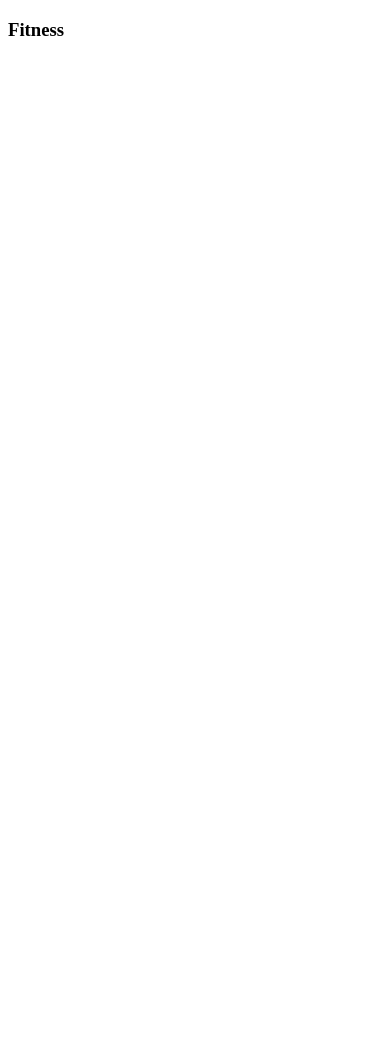
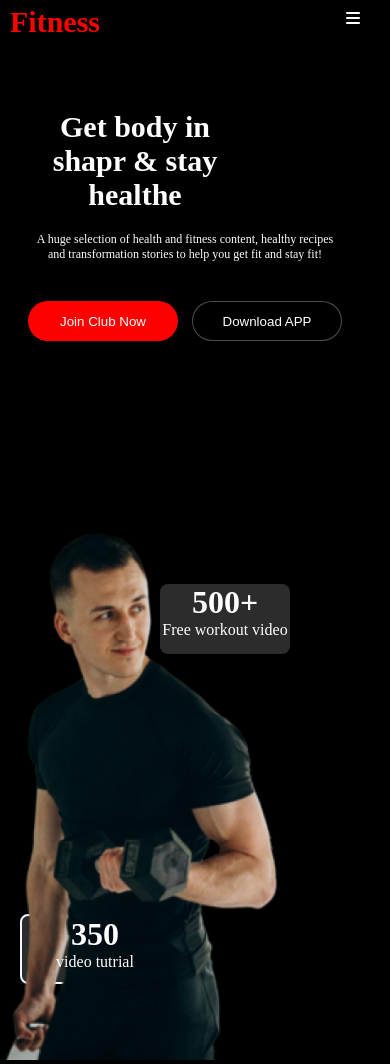
Before and after one commit to salmaakthermim/B10-assignment-2, a plain HTML site: page index.html in a window 390 px wide. Before the commit the page ends 844 px from the top, so only its background shows below. Drawn offline with Linux system fonts and the light colour scheme.

Commit message:
addad the banner section responsive

```diff
--- a/index.html
+++ b/index.html
@@ -3,15 +3,47 @@
 <head>
     <meta charset="UTF-8">
     <meta name="viewport" content="width=device-width, initial-scale=1.0">
-    <title>Assignment</title>
+    <title>Assignment-2</title>
     <link rel="stylesheet" href="styles/style.css">
+    <link rel="stylesheet" href="https://cdnjs.cloudflare.com/ajax/libs/font-awesome/6.6.0/css/all.min.css" integrity="sha512-Kc323vGBEqzTmouAECnVceyQqyqdsSiqLQISBL29aUW4U/M7pSPA/gEUZQqv1cwx4OnYxTxve5UMg5GT6L4JJg==" crossorigin="anonymous" referrerpolicy="no-referrer" />
 </head>
-<body>
-    <header>
+<body class="contan">
+    <header class="banner-section-contan">
         <nav class="navbar">
             <h3 class="nav-title">Fitness</h3>
+            <div class="nav-opson">
+                <p><button class="span">home</button></p>
+                <p>service</p>
+                <p>contact</p>
+                <p>About</p>
+            </div>
+            <div class="hamburger">
+                <i class="fa-solid fa-bars"></i>
+            </div>
 
         </nav>
+        <div class="banner-contan">
+            <div class="banner-text">
+                <h1>Get body in <br> shapr & stay  <br>healthe</h1>
+                <p>A huge selection of health and fitness content, healthy recipes <br>
+                    and transformation stories to help you get fit and stay fit!</p>
+                    <button class="btn-primary">Join Club Now</button>
+                    <button class="btn">Download APP</button>
+            </div>
+            <div class="banner-image">
+                <img src="images/Images 2.png" alt="">
+                <div class="card-1">
+                    <h1>350</h1>
+                    <p>video tutrial</p>
+                </div>
+                <div class="card-2">
+                    <h1>500+</h1>
+                    <p>Free workout video</p>
+                </div>
+
+            </div>
+
+           </div>
     </header>
     <main>
 
--- a/styles/style.css
+++ b/styles/style.css
@@ -3,3 +3,190 @@
 .work-sans-font{
     font-family: "Inter", sans-serif;
 }
+
+*{
+    margin: 0;
+    padding: 0;
+    box-sizing: border-box;
+}
+/* navbar styles  */
+
+.contan{
+    background-color: black;
+    color: white;
+}
+.banner-section-contan{
+    width: 1240px;
+    height: 600px;
+    /* border: 2px solid aqua; */
+
+}
+.navbar{
+    width: 900px;
+    height: 40px;
+    margin: 0 auto;
+    background-color: black;
+    color: white;
+    margin-top: 10px;
+    display: flex;
+    justify-content: space-between;
+    /* border: 2px solid tomato; */
+}
+.nav-title{
+    color: red;
+    font-size: 30px;
+    margin-top: -5px;
+}
+.span{
+   width: 70px;
+   height: 30px;
+    background-color: red;
+    color: white;
+   border-radius: 30px;
+   border: none;
+}
+.nav-opson{
+    width: 280px;
+    height: 40px;
+
+    display: flex;
+    justify-content: center;
+    align-items: center;
+    gap: 20px;
+    border: 1px solid #ffffff4d;
+    border-radius: 39px;
+    margin-top: 5px;
+}
+
+/* banner styles */
+
+.banner-contan{
+    display: flex;
+    margin: 0 auto;
+}
+.banner-text{
+    width: 590px;
+    height: 400px;
+    /* border: 2px solid wheat; */
+    margin-top: 70px;
+    justify-content: center;
+    align-items: center;
+    text-align: center;
+}
+.banner-text h1{
+    font-size: 60px;
+    font-weight: bold;
+}
+.banner-text p{
+    font-size: 12px;
+    margin-top: 20px;
+}
+.banner-text .btn-primary{
+    width: 150px;
+    height: 40px;
+    border-radius: 28px;
+     background-color: red;
+     color: white;
+     border: none;
+     margin-top: 39px;
+}
+.btn{
+    width: 150px;
+    height: 40px;
+    border-radius: 28px;
+    background-color: black;
+    border: 1px solid #ffffff4d;
+     color: white;
+     margin-left: 10px;
+
+}
+.banner-image{
+    width: 440px;
+    height: 500px;
+    /* border: 2px solid red; */
+    margin-left: 130px;
+    margin-top: 50px;
+}
+.banner-image img{
+    width: 80%;
+    height: 110%;
+}
+.card-1{
+    width: 150px;
+    height: 70px;
+    border: 2px solid aliceblue;
+    border-radius: 8px;
+    text-align: center;
+    gap: 20px;
+    margin-top: -150px;
+    margin-left: -100px;
+    background-color: #80808057;
+}
+.card-2{
+    width: 150px;
+    height: 70px;
+    /* border: 2px solid aqua; */
+    border-radius: 8px;
+    text-align: center;
+    background-color: #80808057;
+    margin-left: 250px;
+
+    margin-top: -350px;
+}
+
+
+
+
+
+
+
+
+.hamburger{
+    display: none;
+}
+/* Responsive styles */
+@media screen and (max-width:500px) {
+    .hamburger{
+        display: block;
+    }
+    .nav-opson{
+        display: none;
+    }
+    .navbar{
+        width: 370px;
+        margin: 0;
+        padding: 10px;
+    }
+    .banner-contan{
+        flex-direction: column;
+        margin: 0;
+        width: 370px;
+    }
+    .banner-section-contan{
+        width: 370px;
+        /* border: 2px solid aqua; */
+    }
+    .banner-text{
+        /* border: 2px solid tomato; */
+        width: 370px;
+    }
+    .banner-text h1{
+        font-size: 30px;
+        margin-right: 100px;
+    }
+    .banner-image{
+        /* border: 2px solid tomato; */
+        margin: 0;
+        width: 370px;
+    }
+    .card-1{
+        margin-left: 20px;
+        /* margin-top:50px; */
+    }
+    .card-2{
+       width: 130px;
+       margin-left: 160px;
+       margin-top: -400px;
+    }
+
+}
```
